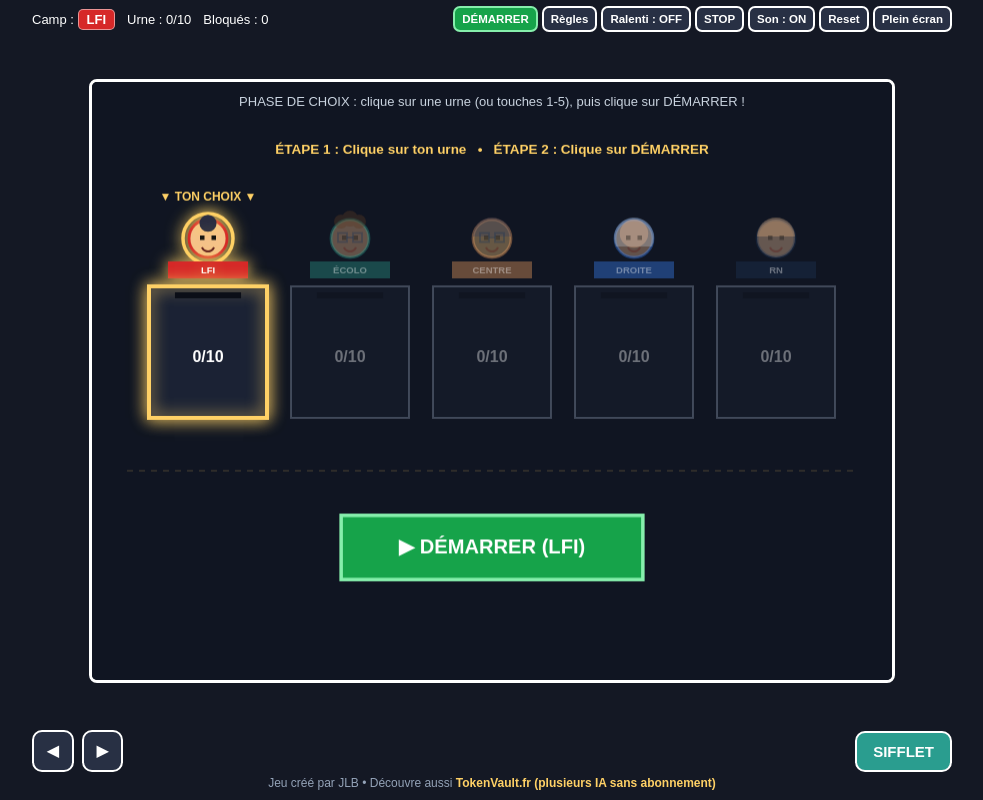
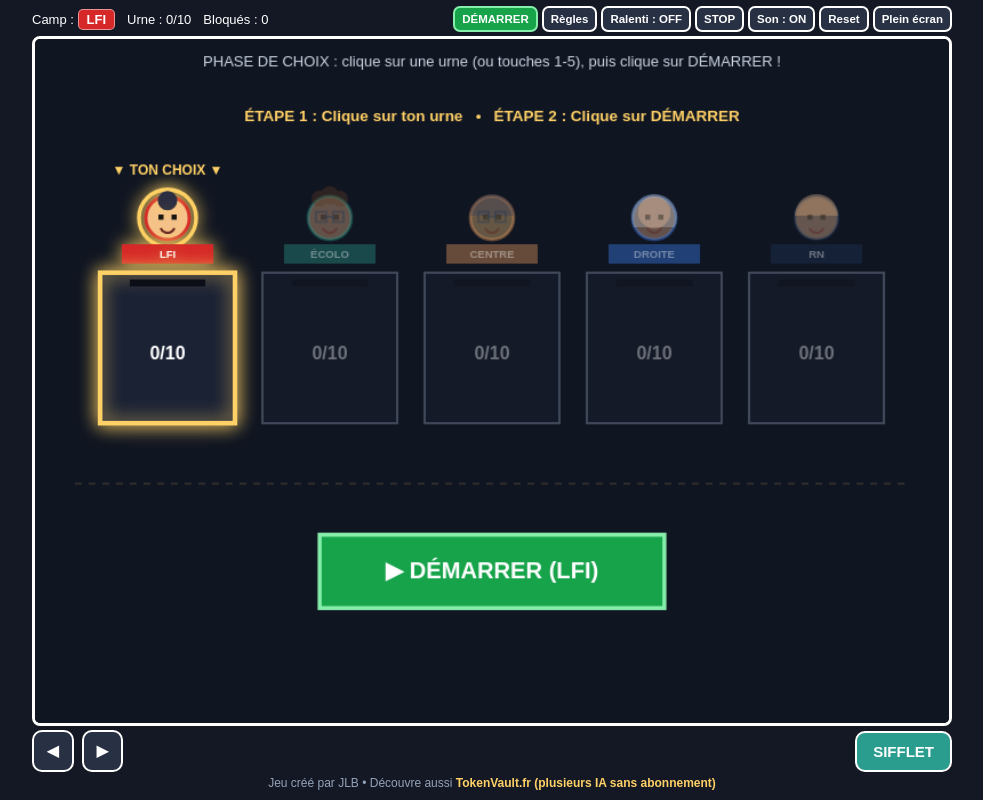
Before and after one commit to jlb30350/bousculade-aux-urnes, a plain HTML site: page index.html in a window 1280 px wide. Shown: the whole page, without its empty margins (148-1131 px from the left). Drawn offline with Linux system fonts and the light colour scheme.

Commit message:
ajustement dimentionnemen2t

```diff
--- a/index.html
+++ b/index.html
@@ -113,7 +113,9 @@
             /* Couleur de fond sombre du terrain */
             background: #101522;
             /* Laisse la largeur et la hauteur s'adapter automatiquement au ratio 800x600 */
-            width: auto;
+            /* Calcule la largeur optimale : prend le minimum entre 100% de la largeur disponible et la hauteur utile (100dvh - 90px) convertie en ratio 4/3 */
+            width: min(100%, calc((100dvh - 90px) * 4 / 3));
+            /* Laisse le navigateur déduire automatiquement la hauteur (height: auto) à partir du ratio 4/3 pour garantir zéro déformation */
             height: auto;
             /* Empêche le canvas de déborder en largeur ou en hauteur sur les petits écrans */
             max-width: 100%;
```
